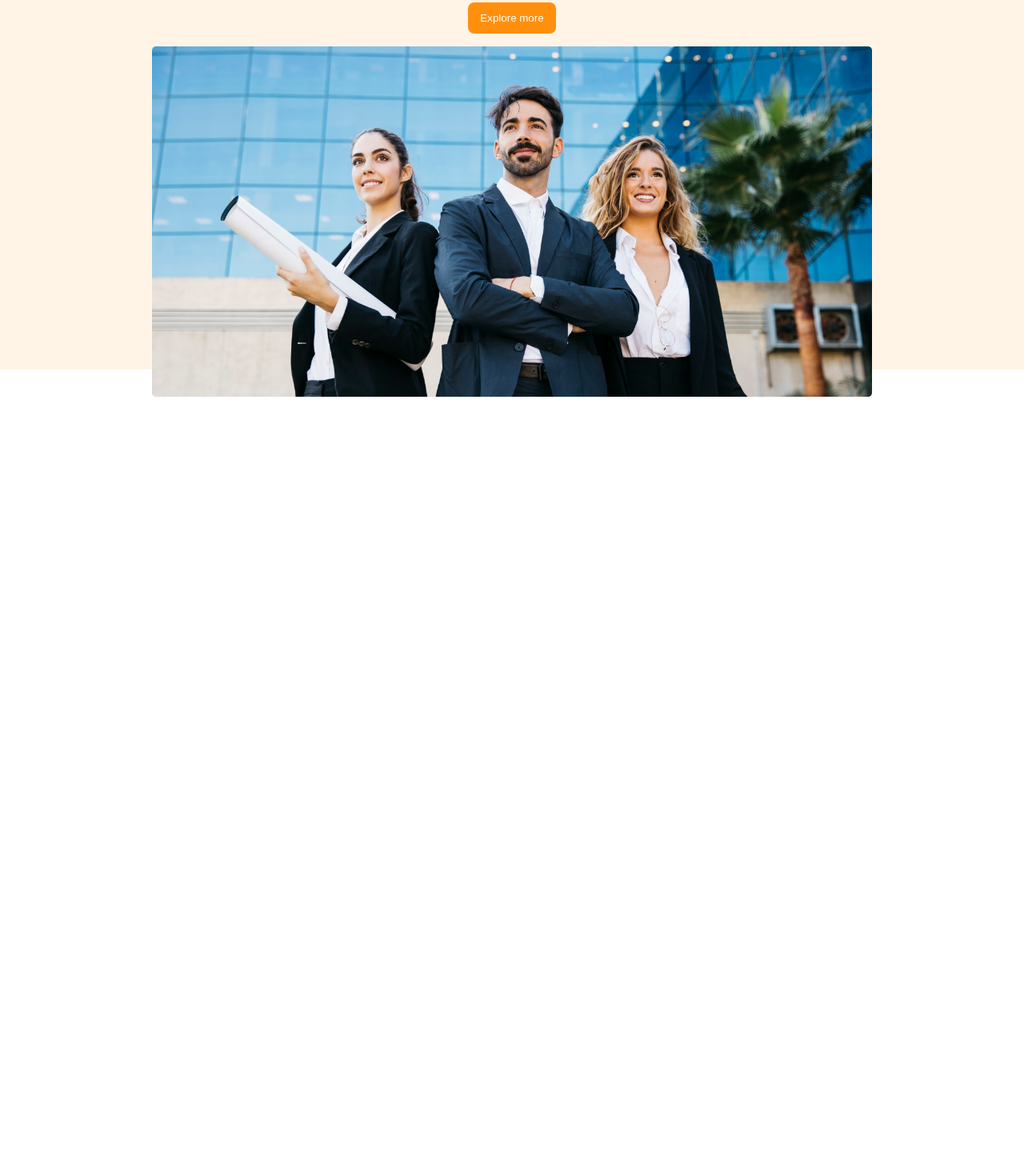
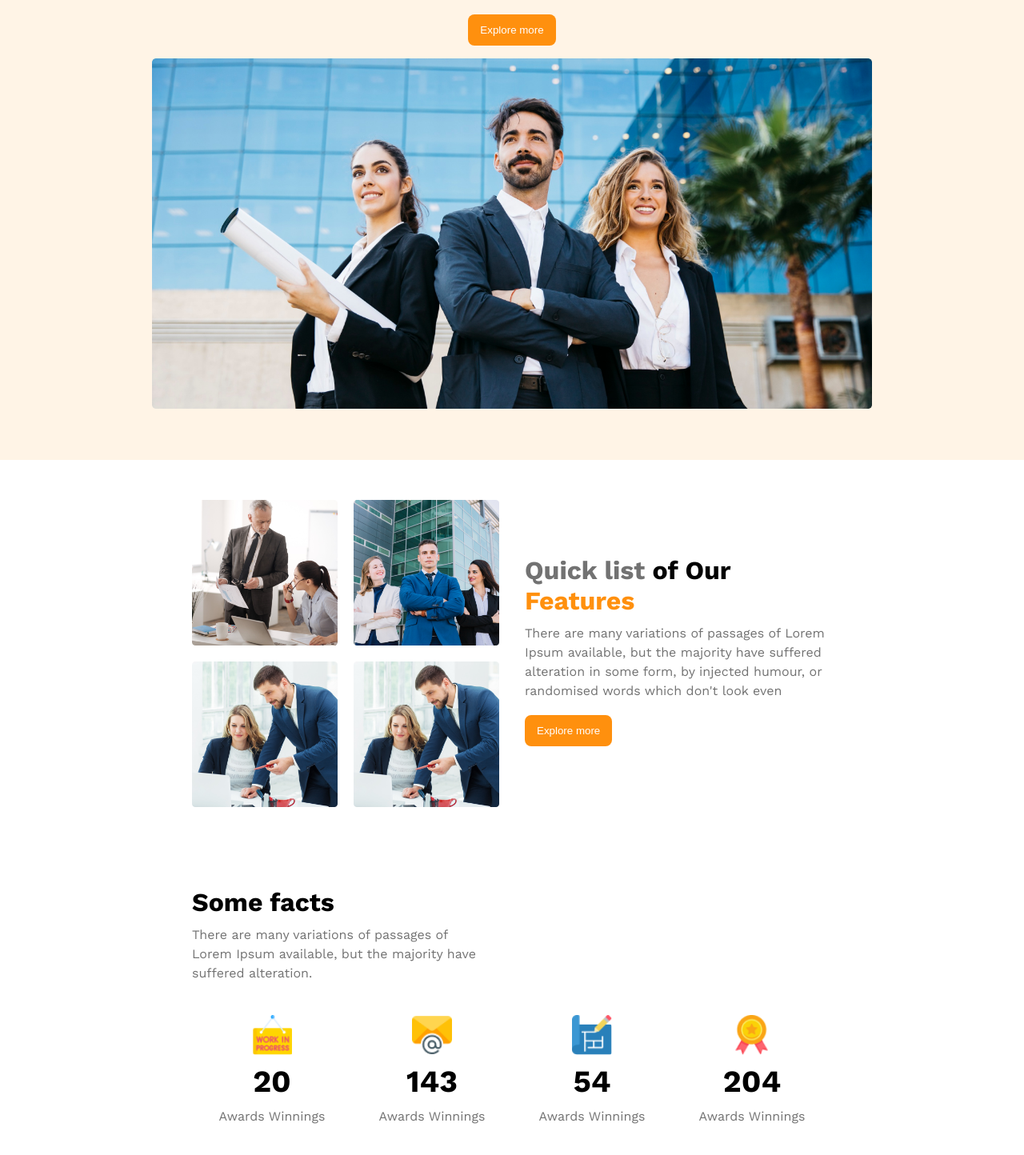
Before and after one commit to Shakil-Ahmmed8882/G3-Architect, a plain HTML site: page index.html in a window 1280 px wide. Shown: the part 338-1782 px from the top of the page at 80% size. Before the commit the page ends 850 px from the top, so only its background shows below. Drawn offline with nearby package versions, Linux system fonts and the light colour scheme.

Commit message:
added team and facts section

```diff
--- a/index.html
+++ b/index.html
@@ -14,7 +14,7 @@
     <link rel="stylesheet" href="./styles/style.css" />
   </head>
   <body>
-    <header class="header">
+    <header class="header clearfix">
       <nav class="header__nav mg-sm">
         <h3 class="nav__logo">G3-Architects</h3>
         <ul class="nav__list">
@@ -35,10 +35,68 @@
           <button class="btn banner__btn">Explore more</button>
         </div>
         <img
+          class="banner__img"
           src="./images/banner.png"
           alt="banner image three employ standing front of their office"
           class="banner__img" />
       </section>
     </header>
+    <!-- main -->
+    <main class="mg-sm">
+      <!-- features section -->
+      <section class="features">
+        <div class="features__img-container">
+          <img src="./images/team1.png" alt="" class="features__img" />
+          <img src="images/team2.png" alt="" class="features__img" />
+          <img src="images/team3.png" alt="" class="features__img" />
+          <img src="images/team3.png" alt="" class="features__img" />
+        </div>
+        <div class="features__content">
+          <h2 class="section__title">
+            <span class="quick-list text-light-gray">Quick list</span>
+            <span class="our-text">of Our</span>
+            <span class="feature-text primary-color">Features</span>
+          </h2>
+          <p class="description feature__description">
+            There are many variations of passages of Lorem Ipsum available, but
+            the majority have suffered alteration in some form, by injected
+            humour, or randomised words which don't look even
+          </p>
+          <button class="btn">Explore more</button>
+        </div>
+      </section>
+
+      <!-- Facts section  -->
+      <section class="facts">
+        <h2 class="section__title">Some facts</h2>
+        <p class="description fact__desc">
+          There are many variations of passages of Lorem Ipsum available, but
+          the majority have suffered alteration.
+        </p>
+
+        <div class="facts__icon-container">
+          <div>
+            <img src="./images/icons/customers.png" alt="" class="facts__img" />
+            <h2 class="icon__title">20</h2>
+            <p class="description">Awards Winnings</p>
+          </div>
+          <div>
+            <img src="./images/icons/email.png" alt="" class="facts__img" />
+            <h2 class="icon__title">143</h2>
+            <p class="description">Awards Winnings</p>
+          </div>
+          <div>
+            <img src="./images/icons/projects.png" alt="" class="facts__img" />
+            <h2 class="icon__title">54</h2>
+            <p class="description">Awards Winnings</p>
+          </div>
+          <div>
+            <img src="./images/icons/ribon.png" alt="" class="facts__img" />
+            <h2 class="icon__title">204</h2>
+            <p class="description">Awards Winnings</p>
+          </div>
+        </div>
+      </section>
+    </main>
   </body>
 </html>
--- a/styles/style.css
+++ b/styles/style.css
@@ -8,6 +8,12 @@
 }
 body {
   font-family: "Work Sans", sans-serif;
+}
+.clearfix::before,
+.clearfix::after {
+  display: table;
+  content: "";
+  clear: both;
 }
 
 .btn {
@@ -31,26 +37,39 @@ body {
 .description {
   margin: 10px 0;
   color: #727272;
+  line-height: 1.5;
+}
+
+.text-light-gray {
+  color: #727272;
+}
+
+.primary-color {
+  color: #ff900e;
 }
 
 img {
   display: block;
   max-width: 100%;
   height: 100%;
+  object-fit: cover;
+  background-size: cover;
 }
+
 /* || UTILITY CLASS */
 .mg-sm {
   margin: 0 240px;
 }
+
 .mg-lg {
   margin: 0 400px;
 }
 /*|| Header */
 .header {
   width: 100%;
-  height: 100vh;
   background: rgba(255, 144, 14, 0.1);
 }
+
 .header__nav {
   max-width: 900px;
   margin: 0 auto;
@@ -59,16 +78,19 @@ img {
   align-items: center;
   justify-content: space-between;
 }
+
 .nav__logo {
   color: #131313;
   font-weight: 700;
   font-size: clamp(0.8rem, 5vw, 2rem);
 }
+
 .nav__list {
   display: flex;
   align-items: center;
   column-gap: 30px;
 }
+
 .nav__link {
   color: #424242;
 }
@@ -85,25 +107,123 @@ img {
   margin: 0 auto;
   text-align: center;
 }
+
 .banner___title {
   color: #131313;
   font-size: clamp(1.8rem, 10vw, 3rem);
 }
+
 .banner__btn {
   margin: 1rem 0;
 }
 
+/* main styles */
+main {
+  margin: 50px 240px !important;
+}
+
+.features {
+  display: flex;
+  align-items: center;
+  gap: 2rem;
+}
+
+.features__img-container {
+  display: grid;
+  grid-template-columns: repeat(2, 1fr);
+  gap: 20px;
+}
+
+.features__content,
+.features__img-container {
+  width: 50%;
+}
+
+.section__title {
+  font-size: 2rem;
+}
+
+.features__img {
+  width: 100%;
+  height: 100%;
+}
+
+/* Facts section  */
+.facts {
+  margin: 100px 0;
+}
+.fact__desc {
+  width: 45%;
+}
+
+.facts__icon-container {
+  text-align: center;
+  display: grid;
+  grid-template-columns: repeat(4, 1fr);
+  justify-content: space-around;
+  margin: 40px 0;
+}
+.facts__img {
+  width: 50px;
+  height: 50px;
+  margin: 0 auto;
+}
+.icon__title {
+  font-size: 2.4rem;
+  margin: 10px 0;
+}
+
+/* =========================================================== */
 /* || BREAKPOINTS */
+@media screen and (max-width: 1100px) {
+  main {
+    margin: 40px 0 !important;
+  }
+
+  /* center text */
+  main,
+  .fact__desc {
+    text-align: center;
+  }
+
+  /* margin left */
+  .fact__desc {
+    width: 60%;
+    margin: 10px auto;
+  }
+
+  .features {
+    flex-direction: column;
+    justify-content: center;
+  }
+
+  .features__img-container {
+    justify-items: center;
+  }
+
+  .features > * {
+    width: 100%;
+  }
+
+  .feature__description {
+    width: 80%;
+    margin-left: 10%;
+  }
+}
+
 @media screen and (max-width: 576px) {
   html {
     font-size: 14px;
   }
+
   .header {
     padding: 0 10px;
   }
+
   .header__nav {
     flex-direction: column;
   }
+
   .banner {
     max-width: 100%;
     margin: 0;
@@ -112,7 +232,35 @@ img {
   .banner__content {
     text-align: left;
   }
+  /* facts */
+  .facts__icon-container {
+    grid-template-columns: 1fr 1fr;
+  }
+  /* padding */
+  main {
+    text-align: left;
+    padding: 0 10px;
+  }
+
+  .feature__description {
+    width: 100%;
+    margin-left: 0;
+  }
+
+  .features__img-container {
+    grid-template-columns: 1fr;
+  }
+  /* facts */
+  .facts {
+    text-align: center;
+  }
+  .fact__desc {
+    width: 100%;
+    margin: 10px 0;
+    text-align: left;
+  }
 }
+
 /* mobile 400 */
 @media screen and (max-width: 400px) {
   .header__nav {
```
